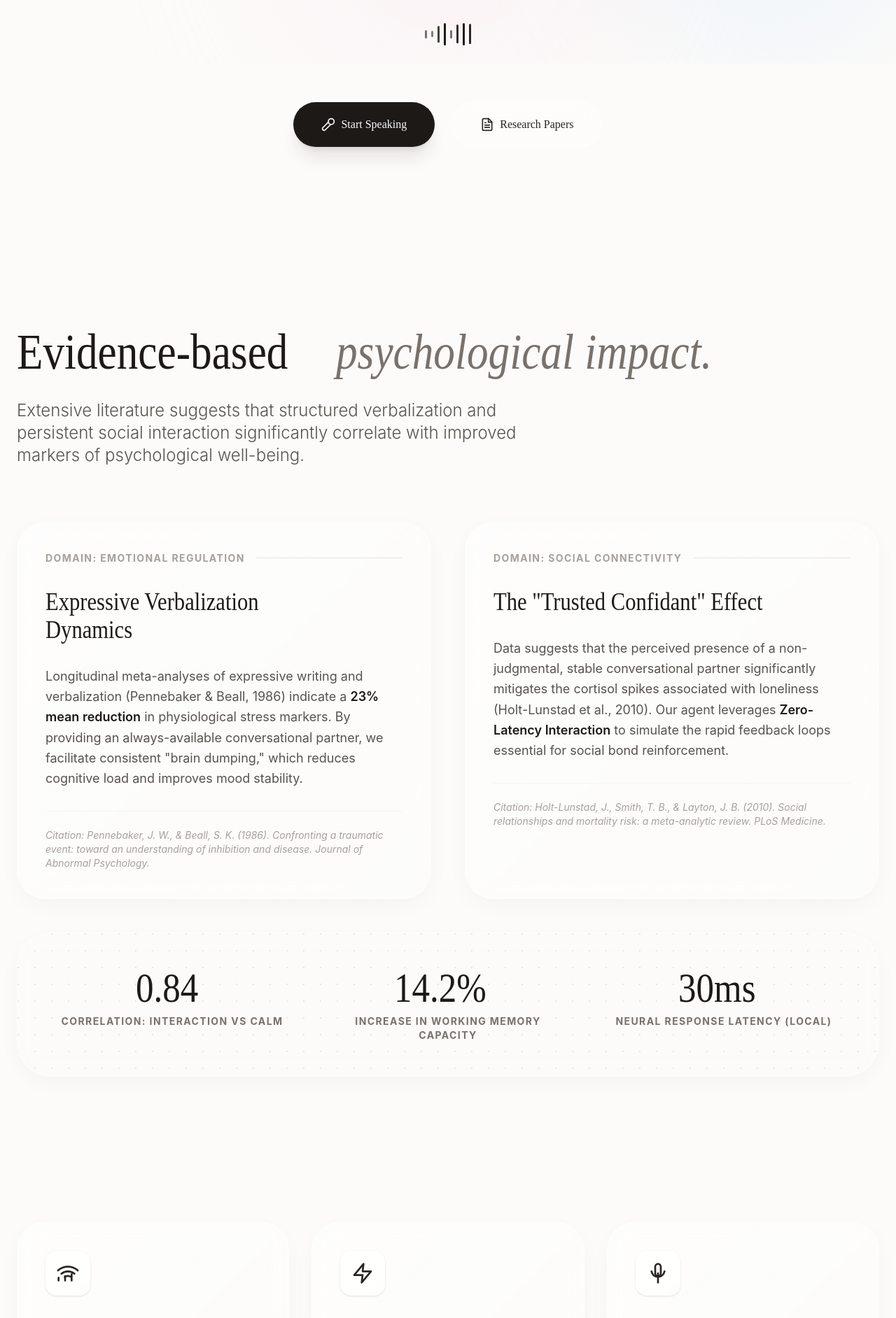
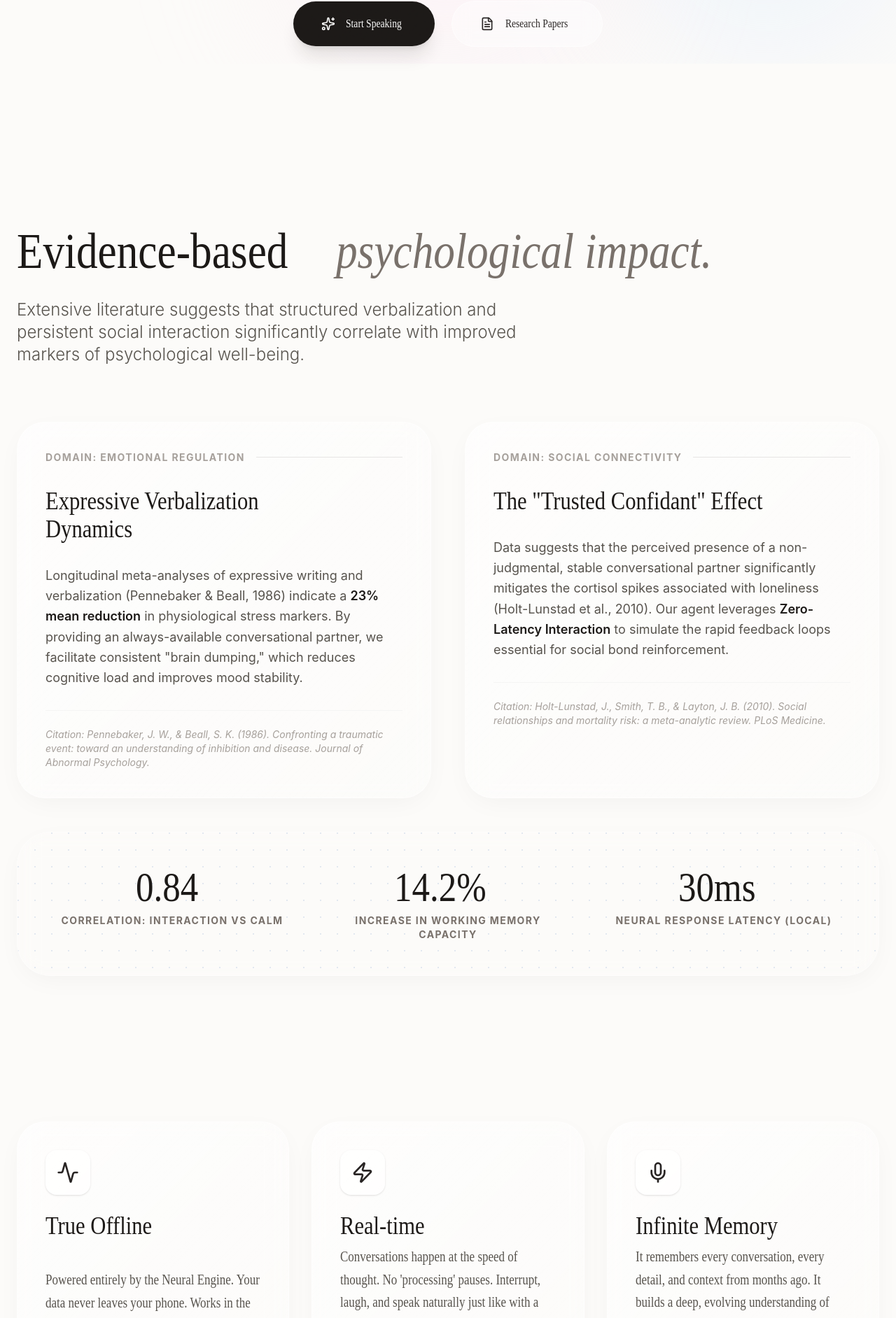
Before and after one commit to condr-at/voice-companion-app-website, a React (Vite) app: page / in a window 1280 px wide. Shown: the part 709-2593 px from the top of the page at 70% size. Built offline with nearby package versions, Linux system fonts and the light colour scheme.

Commit message:
refactor: Migrate to Lucide icons and apply minor UI styling adjustments across components.

```diff
--- a/package.json
+++ b/package.json
@@ -10,6 +10,7 @@
     "preview": "vite preview"
   },
   "dependencies": {
+    "lucide-react": "^0.563.0",
     "react": "^19.2.0",
     "react-dom": "^19.2.0",
     "react-router-dom": "^7.13.0"
--- a/src/components/Features.jsx
+++ b/src/components/Features.jsx
@@ -3,12 +3,12 @@ import Card from './ui/Card';
 import { IconPulse, IconBolt, IconMic } from './ui/Icons';
 
 const FeatureItem = ({ icon: Icon, title, description, delay }) => (
-    <Card className="justify-between min-h-[400px]" delay={delay}>
+    <Card className="justify-between min-h-[320px]" delay={delay}>
         <div>
-            <div className="w-16 h-16 rounded-2xl bg-white/60 flex items-center justify-center text-stone-800 mb-8 shadow-sm">
+            <div className="w-16 h-16 rounded-2xl bg-white/60 flex items-center justify-center text-stone-800 mb-6 shadow-sm">
                 <Icon className="w-8 h-8" />
             </div>
-            <h3 className="text-4xl text-stone-900 mb-4 font-normal">
+            <h3 className="text-4xl text-stone-900 mb-2 font-normal">
                 <span className="editorial">{title}</span>
             </h3>
         </div>
--- a/src/components/Hero.jsx
+++ b/src/components/Hero.jsx
@@ -7,7 +7,7 @@ import { IconMagic, IconFileText } from './ui/Icons';
 const Hero = () => {
     return (
         <section className="max-w-6xl mx-auto text-center space-y-12 mb-32 min-h-[70vh] flex flex-col justify-center">
-            <Badge ping>Cognitive Augmentation • Version 1.0</Badge>
+            <Badge ping className="mx-auto">Cognitive Augmentation • Version 1.0</Badge>
 
             <h1 className="text-7xl md:text-9xl font-light text-stone-900 leading-[0.85] tracking-tight reveal" style={{ transitionDelay: '100ms' }}>
                 <span className="editorial-center block">The silent witness</span>
@@ -19,17 +19,6 @@ const Hero = () => {
                     A clinical-grade conversational agent designed to enhance cognitive performance and emotional regulation through persistent, on-device memory.
                 </span>
             </p>
-
-            <div className="h-24 flex items-center justify-center gap-1.5 py-8 reveal" style={{ transitionDelay: '300ms' }}>
-                <div className="bar h-8 bg-stone-800" style={{ animationDuration: '0.5s' }}></div>
-                <div className="bar h-12 bg-stone-800" style={{ animationDuration: '0.7s' }}></div>
-                <div className="bar h-6 bg-stone-800" style={{ animationDuration: '0.4s' }}></div>
-                <div className="bar h-16 bg-stone-800" style={{ animationDuration: '0.6s' }}></div>
-                <div className="bar h-10 bg-stone-800" style={{ animationDuration: '0.5s' }}></div>
-                <div className="bar h-14 bg-stone-800" style={{ animationDuration: '0.8s' }}></div>
-                <div className="bar h-8 bg-stone-800" style={{ animationDuration: '0.6s' }}></div>
-                <div className="bar h-4 bg-stone-800" style={{ animationDuration: '0.45s' }}></div>
-            </div>
 
             <div className="flex flex-col sm:flex-row items-center justify-center gap-6 reveal" style={{ transitionDelay: '400ms' }}>
                 <Button variant="heroPrimary" icon={IconMagic}>
--- a/src/components/Manifesto.jsx
+++ b/src/components/Manifesto.jsx
@@ -1,4 +1,5 @@
 import React from 'react';
+import { Quote } from 'lucide-react';
 import Card from './ui/Card';
 
 const Manifesto = () => {
@@ -8,7 +9,7 @@ const Manifesto = () => {
                 <div className="absolute top-0 left-0 w-full h-full bg-gradient-to-b from-white/40 to-transparent"></div>
 
                 <div className="relative z-10">
-                    <svg xmlns="http://www.w3.org/2000/svg" width="40" height="40" viewBox="0 0 24 24" fill="none" stroke="currentColor" strokeWidth="2" strokeLinecap="round" strokeLinejoin="round" className="mx-auto text-stone-400 mb-8 opacity-50"><path d="M3 21c3 0 7-1 7-8V5c0-1.25-.756-2.017-2-2H4c-1.25 0-2 .75-2 1.972V11c0 1.25.75 2 2 2 1 0 1 0 1 1v1c0 1-1 2-2 2s-1 .008-1 1.031V20c0 1 0 1 1 1z"></path><path d="M15 21c3 0 7-1 7-8V5c0-1.25-.757-2.017-2-2h-4c-1.25 0-2 .75-2 1.972V11c0 1.25.75 2 2 2 1 0 1 0 1 1v1c0 1-1 2-2 2s-1 .008-1 1.031V20c0 1 0 1 1 1z"></path></svg>
+                    <Quote className="mx-auto text-stone-400 mb-8 opacity-50 w-10 h-10" />
 
                     <h2 className="text-4xl md:text-5xl lg:text-6xl text-stone-800 leading-tight mb-10">
                         <span className="editorial-center">"It doesn't feel like a tool. It feels like a presence. We sat by the river, I spoke about my fears, and it just... listened. It remembered context from three weeks ago."</span>
--- a/src/components/ui/Badge.jsx
+++ b/src/components/ui/Badge.jsx
@@ -2,7 +2,7 @@ import React from 'react';
 
 const Badge = ({ children, className = '', ping = false }) => {
     return (
-        <div className={`inline-flex items-center gap-3 px-5 py-2 rounded-full glass border border-white/60 mb-4 reveal ${className}`}>
+        <div className={`inline-flex items-center gap-3 pl-5 py-2 rounded-full glass border border-white/60 mb-4 reveal ${className}`}>
             {ping && (
                 <div className="relative flex h-2.5 w-2.5">
                     <span className="animate-ping absolute inline-flex h-full w-full rounded-full bg-emerald-400 opacity-75"></span>
--- a/src/components/ui/Button.jsx
+++ b/src/components/ui/Button.jsx
@@ -8,24 +8,24 @@ const Button = ({
     onClick,
     ...props
 }) => {
-    const baseStyles = "px-6 py-2 rounded-full transition-all active:scale-95 flex items-center justify-center gap-2 font-medium editorial";
+    const baseStyles = "px-6 py-2 rounded-full transition-all active:scale-95 flex items-center justify-center gap-2 font-medium";
 
     const variants = {
         primary: "bg-stone-900 hover:bg-stone-800 text-stone-50 shadow-lg hover:scale-105",
         glass: "bg-white/40 backdrop-blur-md border border-white/50 text-stone-800 hover:bg-white/60 hover:shadow-lg",
         outline: "bg-transparent border border-stone-700 text-[#F3F2EF] hover:bg-stone-800",
-        nav: "bg-stone-900 hover:bg-stone-800 text-stone-50 px-6 py-2 rounded-full transition-all hover:scale-105 active:scale-95 shadow-lg flex items-center gap-2",
-        heroPrimary: "group relative px-10 py-5 bg-stone-900 text-stone-50 rounded-full overflow-hidden transition-all hover:scale-105 shadow-xl shadow-stone-900/10",
-        heroGlass: "px-10 py-5 bg-white/40 backdrop-blur-md border border-white/50 text-stone-800 rounded-full hover:bg-white/60 transition-all hover:shadow-lg flex items-center gap-3",
-        ctaPrimary: "bg-[#F3F2EF] text-stone-900 px-8 py-4 rounded-full text-xl hover:bg-white transition-all shadow-lg flex items-center justify-center gap-3 editorial",
-        ctaOutline: "bg-transparent border border-stone-700 text-[#F3F2EF] px-8 py-4 rounded-full text-xl hover:bg-stone-800 transition-all editorial"
+        nav: "bg-stone-900 hover:bg-stone-800 text-stone-50 px-6 shadow-lg hover:scale-105",
+        heroPrimary: "group relative px-10 py-5 bg-stone-900 text-stone-50 overflow-hidden shadow-xl shadow-stone-900/10 hover:scale-105",
+        heroGlass: "px-10 py-5 bg-white/40 backdrop-blur-md border border-white/50 text-stone-800 hover:bg-white/60 hover:shadow-lg hover:scale-105",
+        ctaPrimary: "bg-[#F3F2EF] text-stone-900 px-8 py-4 text-xl hover:bg-white shadow-lg hover:scale-105",
+        ctaOutline: "bg-transparent border border-stone-700 text-[#F3F2EF] px-8 py-4 text-xl hover:bg-stone-800 hover:scale-105"
     };
 
     const currentVariant = variants[variant] || variants.primary;
 
     return (
         <button
-            className={`${currentVariant} ${className}`}
+            className={`${baseStyles} ${currentVariant} ${className} origin-center`}
             onClick={onClick}
             {...props}
         >
@@ -34,7 +34,7 @@ const Button = ({
             )}
             <span className="relative z-10 flex items-center gap-2">
                 {Icon && <Icon className="w-5 h-5" />}
-                {children}
+                <span className="editorial-center">{children}</span>
             </span>
         </button>
     );
--- a/src/components/ui/Icons.jsx
+++ b/src/components/ui/Icons.jsx
@@ -1,78 +1,22 @@
 import React from 'react';
+import {
+    Activity,
+    Zap,
+    Mic,
+    Shield,
+    Lock,
+    Sparkles,
+    FileText,
+    Image,
+    Brain
+} from 'lucide-react';
 
-export const IconPulse = ({ className = "" }) => (
-    <svg xmlns="http://www.w3.org/2000/svg" width="32" height="32" viewBox="0 0 24 24" fill="none" stroke="currentColor" strokeWidth="2" strokeLinecap="round" strokeLinejoin="round" className={className}>
-        <line x1="2" x2="2" y1="16.8" y2="19.8"></line>
-        <line x1="9" x2="9" y1="15" y2="19.8"></line>
-        <line x1="16" x2="16" y1="13" y2="19.8"></line>
-        <path d="M5 12.55a11 11 0 0 1 14.08 0"></path>
-        <path d="M1.42 9a16 16 0 0 1 21.16 0"></path>
-        <path d="M8.53 16.11a6 6 0 0 1 6.95 0"></path>
-    </svg>
-);
-
-export const IconBolt = ({ className = "" }) => (
-    <svg xmlns="http://www.w3.org/2000/svg" width="32" height="32" viewBox="0 0 24 24" fill="none" stroke="currentColor" strokeWidth="2" strokeLinecap="round" strokeLinejoin="round" className={className}>
-        <polygon points="13 2 3 14 12 14 11 22 21 10 12 10 13 2"></polygon>
-    </svg>
-);
-
-export const IconMic = ({ className = "" }) => (
-    <svg xmlns="http://www.w3.org/2000/svg" width="32" height="32" viewBox="0 0 24 24" fill="none" stroke="currentColor" strokeWidth="2" strokeLinecap="round" strokeLinejoin="round" className={className}>
-        <path d="M12 2a3 3 0 0 0-3 3v7a3 3 0 0 0 6 0V5a3 3 0 0 0-3-3Z"></path>
-        <path d="M5 10a7.1 7.1 0 0 0 14 0"></path>
-        <path d="M12 12v10"></path>
-    </svg>
-);
-
-export const IconShield = ({ className = "" }) => (
-    <svg xmlns="http://www.w3.org/2000/svg" width="16" height="16" viewBox="0 0 24 24" fill="none" stroke="currentColor" strokeWidth="2" strokeLinecap="round" strokeLinejoin="round" className={className}>
-        <path d="M12 22s8-4 8-10V5l-8-3-8 3v7c0 6 8 10 8 10z"></path>
-    </svg>
-);
-
-export const IconLock = ({ className = "" }) => (
-    <svg xmlns="http://www.w3.org/2000/svg" width="16" height="16" viewBox="0 0 24 24" fill="none" stroke="currentColor" strokeWidth="2" strokeLinecap="round" strokeLinejoin="round" className={className}>
-        <rect width="18" height="11" x="3" y="11" rx="2" ry="2"></rect>
-        <path d="M7 11V7a5 5 0 0 1 10 0v4"></path>
-    </svg>
-);
-
-export const IconMagic = ({ className = "" }) => (
-    <svg xmlns="http://www.w3.org/2000/svg" width="20" height="20" viewBox="0 0 24 24" fill="none" stroke="currentColor" strokeWidth="2" strokeLinecap="round" strokeLinejoin="round" className={className}>
-        <path d="m12 8-9.04 9.06a2.82 2.82 0 1 0 3.98 3.98L16 12"></path>
-        <circle cx="17" cy="7" r="5"></circle>
-    </svg>
-);
-
-export const IconFileText = ({ className = "" }) => (
-    <svg xmlns="http://www.w3.org/2000/svg" width="20" height="20" viewBox="0 0 24 24" fill="none" stroke="currentColor" strokeWidth="2" strokeLinecap="round" strokeLinejoin="round" className={className}>
-        <path d="M14.5 2H6a2 2 0 0 0-2 2v16a2 2 0 0 0 2 2h12a2 2 0 0 0 2-2V7.5L14.5 2z"></path>
-        <polyline points="14 2 14 8 20 8"></polyline>
-        <line x1="16" x2="8" y1="13" y2="13"></line>
-        <line x1="16" x2="8" y1="17" y2="17"></line>
-        <line x1="10" x2="8" y1="9" y2="9"></line>
-    </svg>
-);
-
-export const IconImage = ({ className = "" }) => (
-    <svg xmlns="http://www.w3.org/2000/svg" width="24" height="24" viewBox="0 0 24 24" fill="none" stroke="currentColor" strokeWidth="2" strokeLinecap="round" strokeLinejoin="round" className={className}>
-        <rect width="18" height="18" x="3" y="3" rx="2" ry="2"></rect>
-        <circle cx="9" cy="9" r="2"></circle>
-        <path d="m21 15-3.086-3.086a2 2 0 0 0-2.828 0L6 21"></path>
-    </svg>
-);
-
-export const IconBrain = ({ className = "" }) => (
-    <svg xmlns="http://www.w3.org/2000/svg" width="64" height="64" viewBox="0 0 24 24" fill="none" stroke="currentColor" strokeWidth="2" strokeLinecap="round" strokeLinejoin="round" className={className}>
-        <path d="M2 12C2 6.5 6.5 2 12 2a10 10 0 0 1 8 4"></path>
-        <path d="M5 19.5C5.5 18 6 15 6 12c0-.7.12-1.37.34-2"></path>
-        <path d="M17.29 21.02c.12-.6.43-2.3.5-3.02"></path>
-        <path d="M12 10a2 2 0 0 0-2 2c0 1.02-.1 2.51-.26 4"></path>
-        <path d="M8.65 22c.21-.66.45-1.32.57-2"></path>
-        <path d="M14 13.12c0 2.38 0 6.38-1 8.88"></path>
-        <path d="M2 16h.01"></path>
-        <path d="M21.8 16c.2-2 .131-5.354 0-6"></path>
-        <path d="M9 6.8a6 6 0 0 1 9 5.2c0 .47 0 1.17-.02 2"></path>
-    </svg>
-);
+export const IconPulse = (props) => <Activity size={32} {...props} />;
+export const IconBolt = (props) => <Zap size={32} {...props} />;
+export const IconMic = (props) => <Mic size={32} {...props} />;
+export const IconShield = (props) => <Shield size={16} {...props} />;
+export const IconLock = (props) => <Lock size={16} {...props} />;
+export const IconMagic = (props) => <Sparkles size={20} {...props} />;
+export const IconFileText = (props) => <FileText size={20} {...props} />;
+export const IconImage = (props) => <Image size={24} {...props} />;
+export const IconBrain = (props) => <Brain size={64} {...props} />;
```
Also changed, not shown: 1 other file (tests, documents, lock files or other folders).
